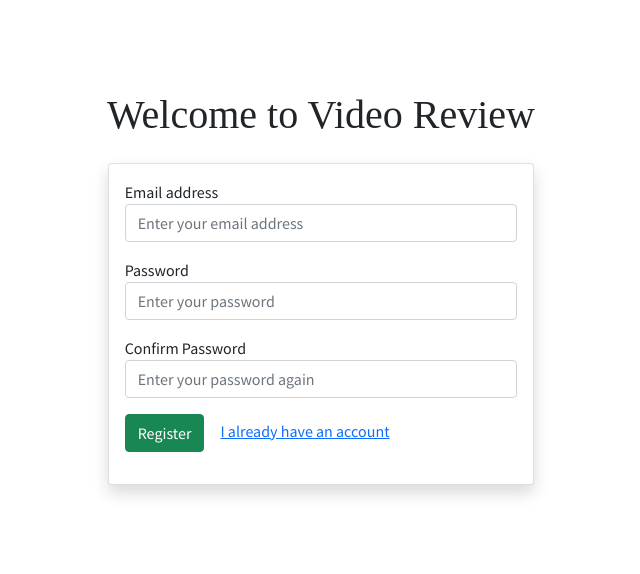
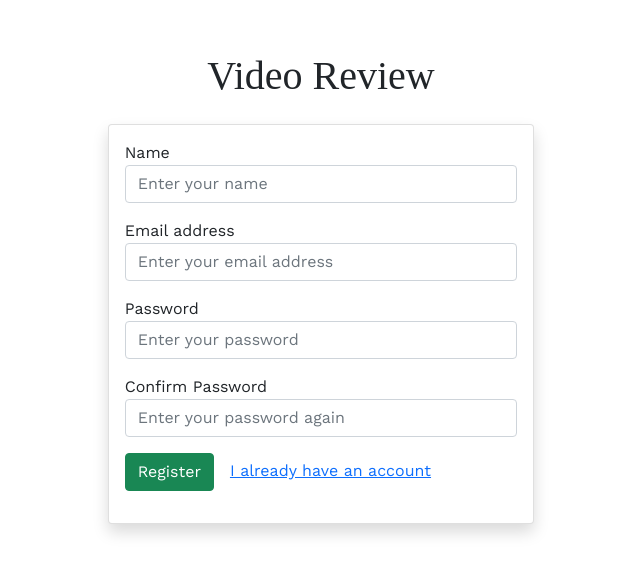
Before and after one commit to amitavroy/video-reviews, a Next.js app: page /register in a window 1280 px wide. Shown: the part 112-686 px from the top of the page, without its empty margins (319-959 px from the left). Built offline with nearby package versions, Linux system fonts and the light colour scheme; no server answers; a web font is replaced by a local one.

Commit message:
Refactoring the code and making some cosmetic changes

```diff
--- /dev/null
+++ b/components/card/index.tsx
@@ -0,0 +1,12 @@
+interface Props {
+  title?: string;
+}
+const Card: React.FC<Props> = ({ title, children }) => {
+  return (
+    <div className="card col-4 shadow">
+      {title && title != '' && <div className="card-header">{title}</div>}
+      <div className="card-body">{children}</div>
+    </div>
+  );
+};
+export default Card;
--- a/components/forms/registration-form/index.tsx
+++ b/components/forms/registration-form/index.tsx
@@ -1,16 +1,22 @@
 import { Form, Formik, FormikHelpers } from 'formik';
 import Link from 'next/link';
+import { useRouter } from 'next/router';
 import React from 'react';
 import { RegistrationSchema } from '../../../schemas/registration.schema';
+import UserService from '../../../services/user.service';
+import { ValidationMessage } from '../../validation-message';
 
 const RegistrationForm = () => {
-  const handleSubmit = (values, formikHelpers: FormikHelpers<any>) => {
-    console.log(values);
+  const router = useRouter();
+  const handleSubmit = async (values, formikHelpers: FormikHelpers<any>) => {
+    const resp = await UserService.createUser(values);
+    resp === true && router.push('/login');
   };
   return (
     <React.Fragment>
       <Formik
         initialValues={{
+          name: '',
           email: '',
           password: '',
           confirm: '',
@@ -20,6 +26,19 @@ const RegistrationForm = () => {
       >
         {({ values, handleChange, handleBlur, errors, touched }) => (
           <Form>
+            <div className="mb-3">
+              <label htmlFor="name">Name</label>
+              <input
+                type="text"
+                name="name"
+                value={values.name}
+                placeholder="Enter your name"
+                onChange={handleChange}
+                onBlur={handleBlur}
+                className="form-control"
+              />
+              <ValidationMessage name="name" />
+            </div>
             <div className="mb-3">
               <label htmlFor="email">Email address</label>
               <input
@@ -31,9 +50,7 @@ const RegistrationForm = () => {
                 onBlur={handleBlur}
                 className="form-control"
               />
-              {errors.email && touched.email ? (
-                <div className="validation-error">{errors.email}</div>
-              ) : null}
+              <ValidationMessage name="email" />
             </div>
             <div className="mb-3">
               <label htmlFor="password">Password</label>
@@ -46,9 +63,7 @@ const RegistrationForm = () => {
                 placeholder="Enter your password"
                 className="form-control"
               />
-              {errors.password && touched.password ? (
-                <div className="validation-error">{errors.password}</div>
-              ) : null}
+              <ValidationMessage name="password" />
             </div>
             <div className="mb-3">
               <label htmlFor="password">Confirm Password</label>
@@ -61,9 +76,7 @@ const RegistrationForm = () => {
                 placeholder="Enter your password again"
                 className="form-control"
               />
-              {errors.confirm && touched.confirm ? (
-                <div className="validation-error">{errors.confirm}</div>
-              ) : null}
+              <ValidationMessage name="confirm" />
             </div>
             <div className="mb-3">
               <span className="me-3">
--- a/pages/register/index.tsx
+++ b/pages/register/index.tsx
@@ -1,16 +1,15 @@
+import Card from '../../components/card';
 import RegistrationForm from '../../components/forms/registration-form';
 
 const RegisterPage = () => {
   return (
     <div className="d-flex flex-column align-items-center justify-content-center min-vh-100">
       <div className="mb-3">
-        <h1>Welcome to Video Review</h1>
+        <h1>Video Review</h1>
       </div>
-      <div className="card col-4 shadow">
-        <div className="card-body">
-          <RegistrationForm />
-        </div>
-      </div>
+      <Card>
+        <RegistrationForm />
+      </Card>
     </div>
   );
 };
--- a/schemas/registration.schema.ts
+++ b/schemas/registration.schema.ts
@@ -1,6 +1,7 @@
 import * as Yup from 'yup';
 
 export const RegistrationSchema = Yup.object().shape({
+  name: Yup.string().required('This field is required'),
   email: Yup.string()
     .required('This field is required')
     .email('Should be a valid email'),
--- a/services/url.service.ts
+++ b/services/url.service.ts
@@ -2,6 +2,7 @@ const baseUrl = `${process.env.NEXT_PUBLIC_API_URL}`;
 
 const UrlService = {
   USER_VERIFICATION: baseUrl + 'api/user/verify',
+  REGISTRATION_URL: baseUrl + 'api/user/register',
   LOGIN_URL: baseUrl + 'api/user/auth',
   VIDEO_LIST: baseUrl + 'api/videos/list',
   VIDEO_ADD: baseUrl + 'api/video/add',
--- /dev/null
+++ b/services/user.service.ts
@@ -0,0 +1,11 @@
+import axios from 'axios';
+import UrlService from './url.service';
+
+class UserService {
+  static createUser = async (postData) => {
+    const resp = await axios.post(UrlService.REGISTRATION_URL, postData);
+    if (resp.status === 201) return true;
+  };
+}
+
+export default UserService;
--- a/styles/globals.scss
+++ b/styles/globals.scss
@@ -1,12 +1,12 @@
 @import url('https://fonts.googleapis.com/css2?family=Source+Serif+Pro:ital@0;1&display=swap');
-@import url('https://fonts.googleapis.com/css2?family=Source+Sans+Pro:ital,wght@0,400;0,700;1,400&display=swap');
+@import url('https://fonts.googleapis.com/css2?family=Work+Sans:ital,wght@0,400;0,700;1,400&display=swap');
 @import 'node_modules/bootstrap/scss/bootstrap';
 .validation-error {
   color: $danger;
   font-size: small;
 }
 * {
-  font-family: 'Source Sans Pro';
+  font-family: 'Work Sans';
 }
 h1,
 h2,
```
Also changed, not shown: pages/login/index.tsx (+5 -6 lines).
